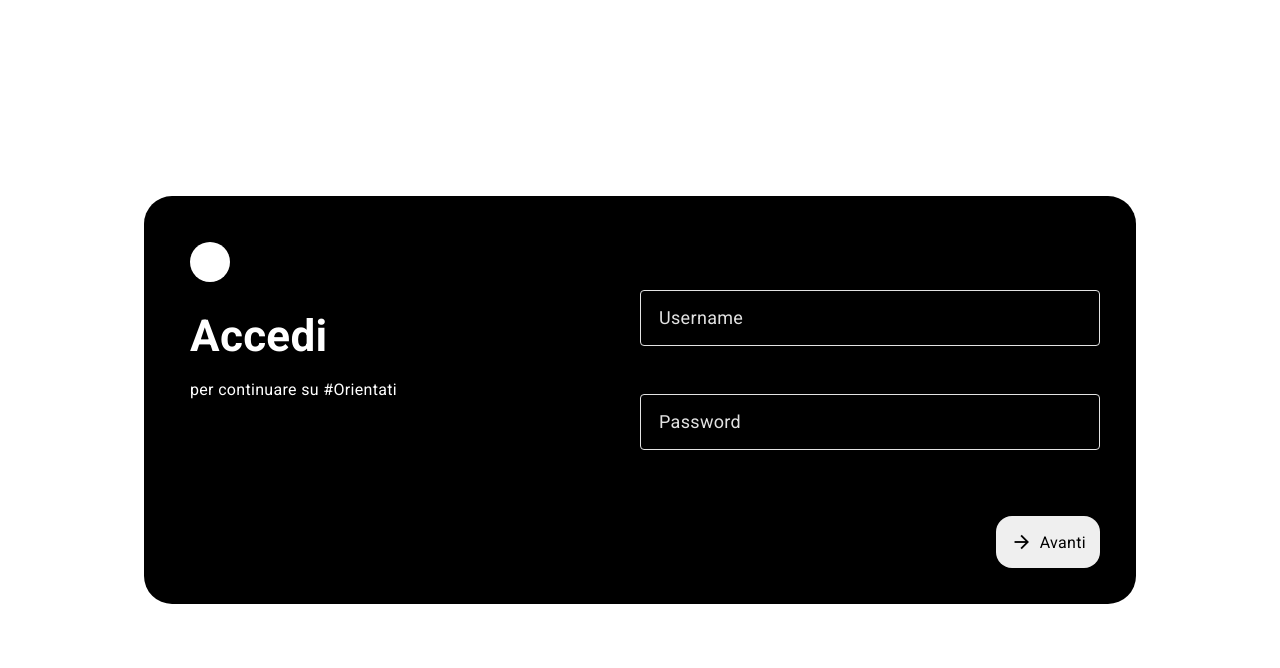
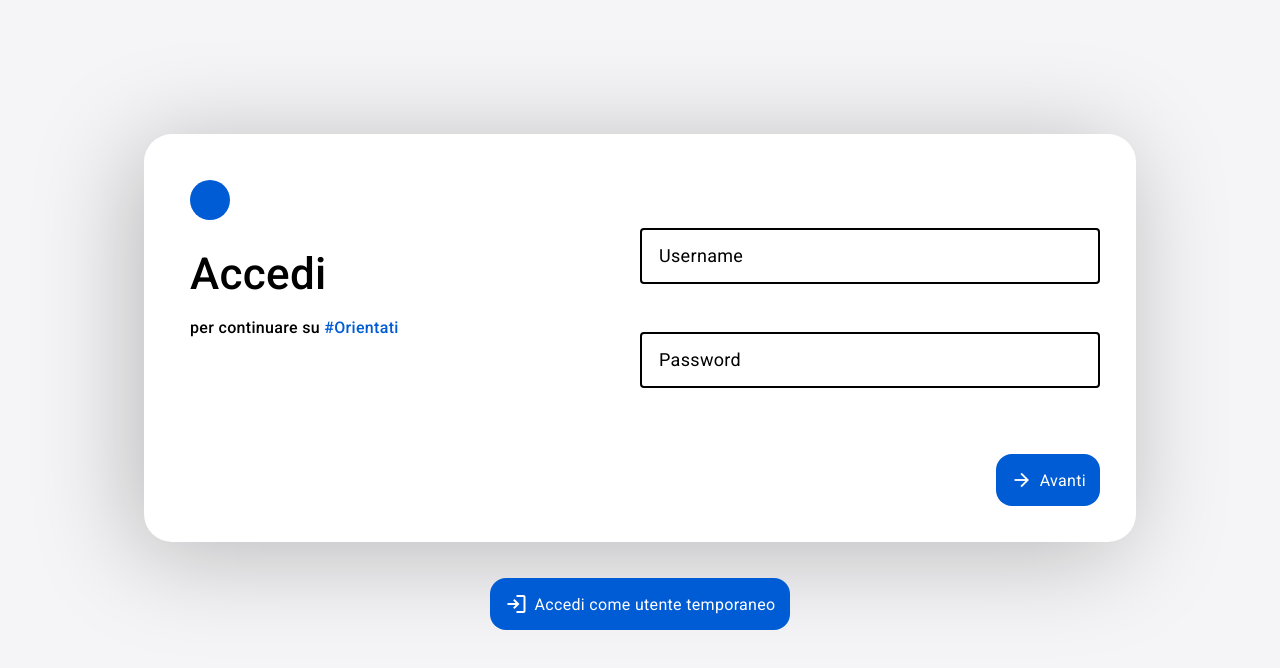
Before and after one commit to orientati/Orientati-Frontend, an Angular app: page /login in a window 1280 px wide. Shown: the top 668 px of the page. Built offline with nearby package versions, Linux system fonts and the light colour scheme.

Commit message:
update: aggiornata la palette di colori del login

```diff
--- a/src/app/features/auth-admin/components/login-form-admin/login-form-admin.component.css
+++ b/src/app/features/auth-admin/components/login-form-admin/login-form-admin.component.css
@@ -1,8 +1,10 @@
 main {
     display: flex;
     justify-content: center;
-  align-items:center;
+    align-items: center;
     height: 100vh;
+    flex-direction: column;
+    background-color: #F5F5F7;
 }
 
 .auth-card {
@@ -12,12 +14,13 @@ main {
     justify-content: center;
     padding: 36px;
     border-radius: 28px;
-  background-color: black;
+    background-color: white;
+    box-shadow: -10px 12px 100px rgba(0, 0, 0, 0.25);
 }
 
 .auth-card-left {
     padding: 10px;
-  color: white;
+    color: black;
 
     display: flex;
     flex-direction: column;
@@ -40,7 +43,7 @@ gap: 28px;
 .auth-card-form {
     display: flex;
     flex-direction: column;
-  color: white;
+    color: black;
     max-width: min-content;
     gap: 18px;
 }
@@ -58,7 +61,7 @@ form {
     width: 40px;
     height: 40px;
     border-radius: 20px;
-  background-color: white;
+    background-color: #005CD5;
 }
 
 .auth-card-title {
@@ -68,12 +71,21 @@ form {
 }
 
 
-
 .auth-card-title h2 {
     font-size: 44px;
+    font-weight: 500;
 }
 
 
 .auth-card-title p {
     font-size: 16px;
+    font-weight: 500;
 }
+
+.accent-color {
+    color: #005CD5;
+}
+
+.auth-orientati {
+    padding: 36px;
+}
--- a/src/app/features/auth-admin/components/login-form-admin/login-form-admin.component.html
+++ b/src/app/features/auth-admin/components/login-form-admin/login-form-admin.component.html
@@ -4,7 +4,7 @@
             <div class="logo"></div>
             <div class="auth-card-title">
                 <h2>Accedi</h2>
-                <p>per continuare su #Orientati</p>
+                <p>per continuare su <span class="accent-color">#Orientati</span></p>
             </div>
         </div>
         <div class="auth-card-right">
@@ -19,4 +19,7 @@
             </form>
         </div>
     </div>
+    <div class="auth-orientati">
+    <app-button [label]="'Accedi come utente temporaneo'" [icon]="'login'"></app-button>
+    </div>
 </main>
--- a/src/app/features/auth-admin/components/login-form-admin/login-form-admin.component.ts
+++ b/src/app/features/auth-admin/components/login-form-admin/login-form-admin.component.ts
@@ -4,6 +4,7 @@ import {FormControl, FormGroup, FormsModule, ReactiveFormsModule, Validators} fr
 import {AuthAdminService} from '../../services/auth-admin.service';
 import {FormInputComponent} from '../../../../shared/components/forms/form-input/form-input.component';
 import {FormButtonComponent} from '../../../../shared/components/forms/form-button/form-button.component';
+import {ButtonComponent} from "../../../../shared/button/button.component";
 
 @Component({
     selector: 'app-login-form-admin',
@@ -11,7 +12,8 @@ import {FormButtonComponent} from '../../../../shared/components/forms/form-butt
         FormsModule,
         ReactiveFormsModule,
         FormInputComponent,
-        FormButtonComponent
+        FormButtonComponent,
+        ButtonComponent
     ],
     templateUrl: './login-form-admin.component.html',
     styleUrl: './login-form-admin.component.css'
--- a/src/app/shared/button/button.component.css
+++ b/src/app/shared/button/button.component.css
@@ -3,15 +3,16 @@ button {
   flex-direction: row;
   align-items: center;
   justify-content: center;
-  color: black;
+  color: white;
   padding: 14px;
   gap: 6px;
   border-radius: 16px;
   font-size: 16px;
   border: none;
-  background-color: #c2e7ff;
+  background-color: #005CD5;
+  transition: background-color 0.3s ease;
 }
 
 button:hover {
-  background-color: #b3dbf5;
+  background-color: #317ce4;
 }
--- a/src/app/shared/components/forms/form-button/form-button.component.css
+++ b/src/app/shared/components/forms/form-button/form-button.component.css
@@ -3,12 +3,18 @@ button {
     flex-direction: row;
     align-items: center;
     justify-content: center;
-    color: black;
+    color: white;
+    background-color: #005CD5;
     padding: 14px;
     gap: 6px;
     border-radius: 16px;
     font-size: 16px;
     border: none;
+    transition: background-color 0.3s ease;
+}
+
+button:hover {
+    background-color: #317ce4;
 }
 
 .material-symbols-outlined {
--- a/src/app/shared/components/forms/form-input/form-input.component.css
+++ b/src/app/shared/components/forms/form-input/form-input.component.css
@@ -6,9 +6,9 @@
 }
 
 .input-container input {
-  color: #e3e3e3;
+  color: black;
   background-color: transparent;
-  border: 1px solid #e3e3e3;
+  border: 2px solid black;
   border-radius: 4px;
   font-size: 18px;
   padding: 16px 18px;
@@ -19,15 +19,15 @@
 }
 
 .input-container input:valid {
-  border: 2px solid #e3e3e3;
+  border: 2px solid black;
 }
 
 .input-container input:focus {
-  border: 2px solid #e3e3e3;
+  border: 2px solid black;
 }
 
 .input-container input.error {
-  border: 2px solid #f2b8b5;
+  border: 2px solid #d84538;
 }
 
 .input-container input:focus+label,
@@ -37,7 +37,7 @@ input:valid+label {
 }
 
 .input-container label.error-label {
-  color: #f2b8b5;
+  color: #d84538;
   font-size: 14px;
   top: -9px;
 }
@@ -46,8 +46,8 @@ input:valid+label {
   position: absolute;
   left: 9px;
   top: 17px;
-  background-color: black;
-  color: #e3e3e3;
+  background-color: white;
+  color: black;
   font-size: 18px;
   padding: 0 10px;
   pointer-events: none;
@@ -63,7 +63,7 @@ input:valid+label {
 }
 
 .error-message {
-  color: #f2b8b5;
+  color: #d84538;
   font-size: 12px;
   display: flex;
   gap: 8px;
```
Lines whose indentation alone changed are shown as unchanged.
